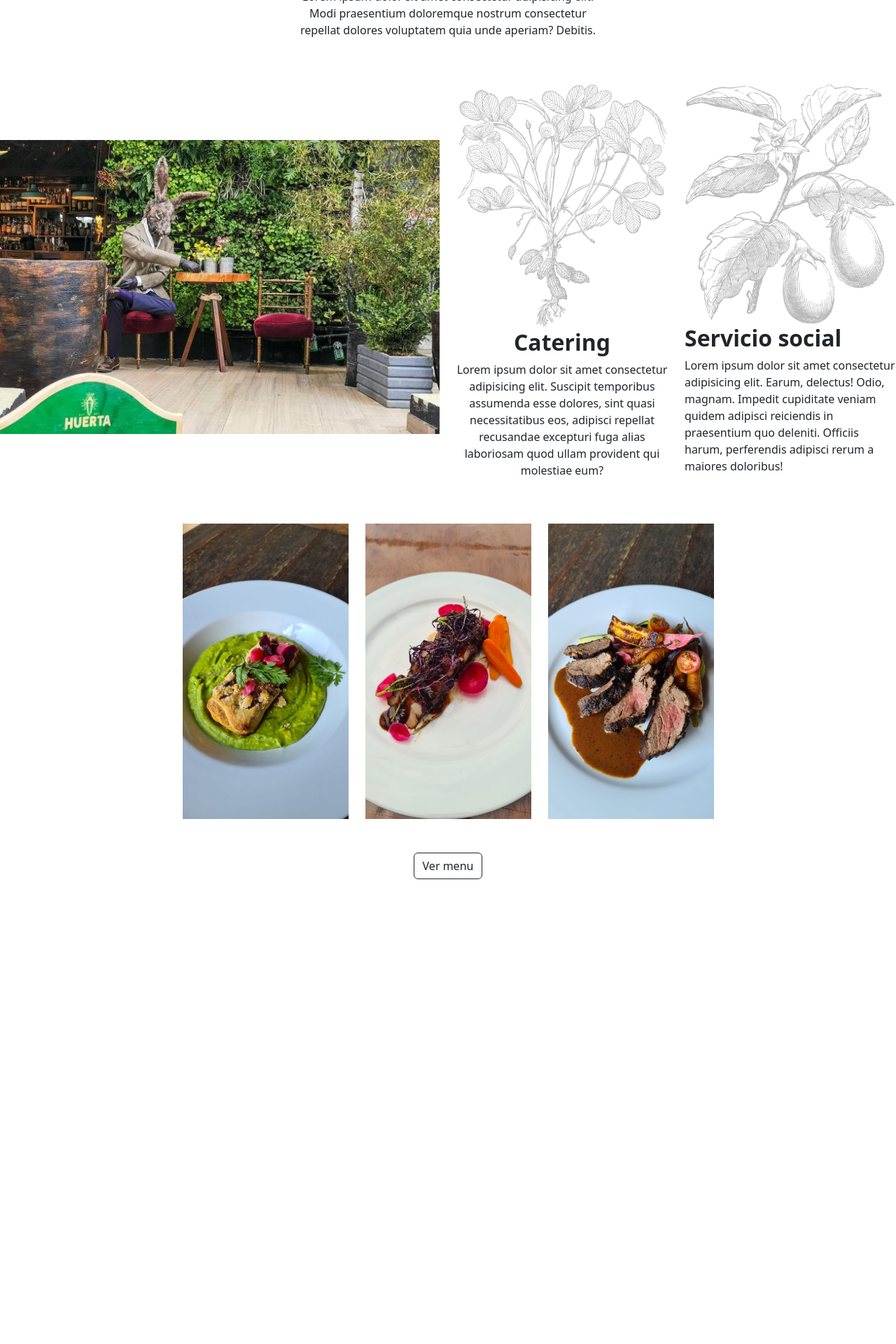
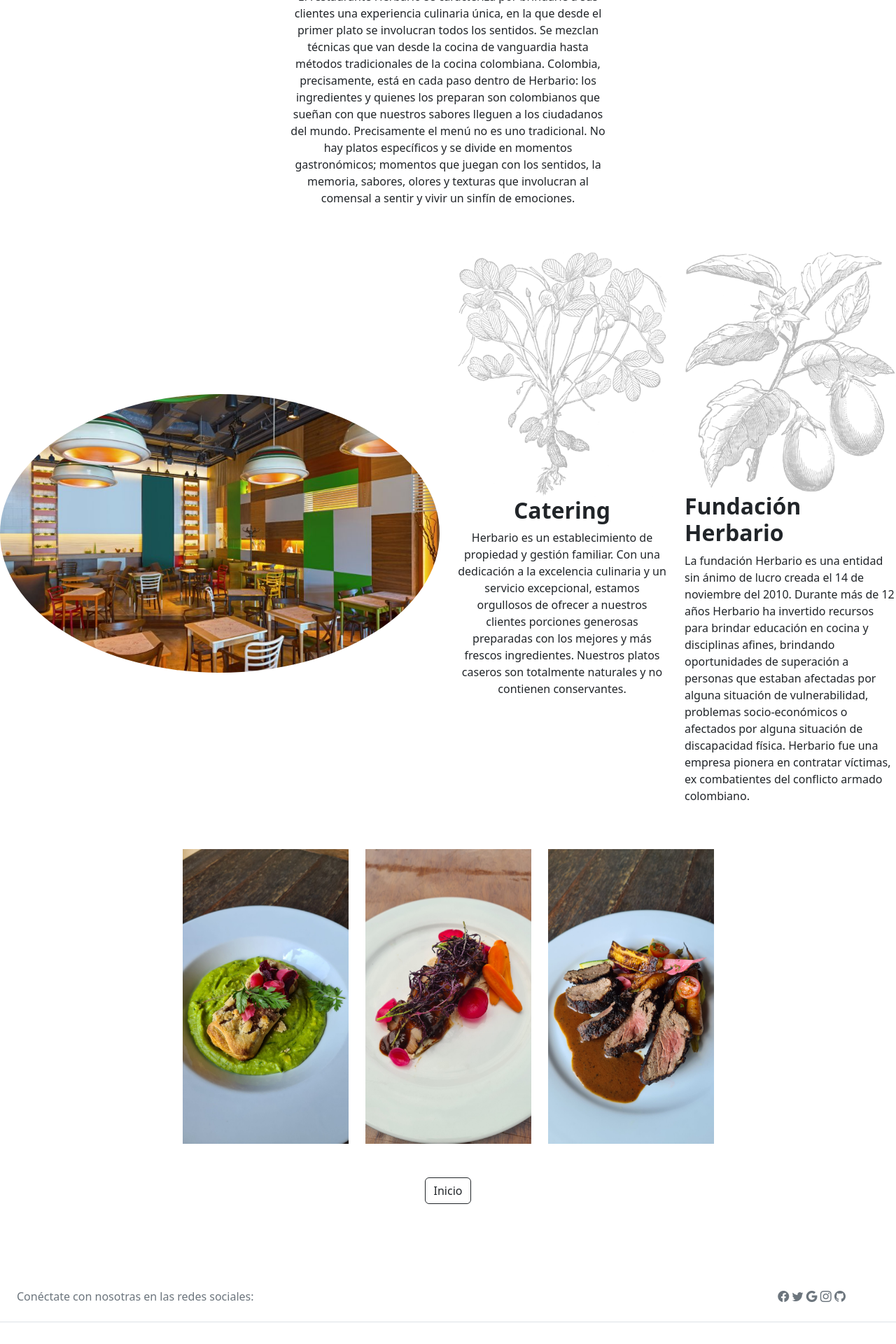
Before and after one commit to giovannyvalderrama09/restaurante-python, a Django app: page / in a window 1280 px wide. Shown: the part 1360-3280 px from the top of the page at 70% size. Before the commit the page ends 2616 px from the top, so only its background shows below. Run offline with Django 4.2, Linux system fonts and the light colour scheme; some libraries are stand-ins or nearby versions.

Commit message:
se organiza el restaurante

```diff
--- a/config/web/static/styles/estiloshome.css
+++ b/config/web/static/styles/estiloshome.css
@@ -22,7 +22,7 @@
 }
 
 .menu {
-background-color: rgb(165, 221, 165);
+background-color: rgb(49, 75, 54);
 font-size: 18px;
 }
 
--- a/config/web/templates/home.html
+++ b/config/web/templates/home.html
@@ -1,81 +1,122 @@
 <!DOCTYPE html>
 <html lang="en">
+  <head>
+    <meta charset="UTF-8" />
+    <meta http-equiv="X-UA-Compatible" content="IE=edge" />
+    <meta name="viewport" content="width=device-width, initial-scale=1.0" />
+    <!-- CSS only -->
+    <link
+      href="https://cdn.jsdelivr.net/npm/bootstrap@5.2.2/dist/css/bootstrap.min.css"
+      rel="stylesheet"
+      integrity="sha384-Zenh87qX5JnK2Jl0vWa8Ck2rdkQ2Bzep5IDxbcnCeuOxjzrPF/et3URy9Bv1WTRi"
+      crossorigin="anonymous"
+    />
 
-<head>
-    <meta charset="UTF-8">
-    <meta http-equiv="X-UA-Compatible" content="IE=edge">
-    <meta name="viewport" content="width=device-width, initial-scale=1.0">
-    <!-- CSS only -->
-    <link href="https://cdn.jsdelivr.net/npm/bootstrap@5.2.2/dist/css/bootstrap.min.css" rel="stylesheet"
-        integrity="sha384-Zenh87qX5JnK2Jl0vWa8Ck2rdkQ2Bzep5IDxbcnCeuOxjzrPF/et3URy9Bv1WTRi" crossorigin="anonymous">
+    <link rel="stylesheet" href="../static/styles/estiloshome.css" />
 
-    <link rel="stylesheet" href="../static/styles/estiloshome.css">
+    <link
+      rel="stylesheet"
+      href="https://cdnjs.cloudflare.com/ajax/libs/animate.css/4.1.1/animate.min.css"
+    />
 
-    <link rel="stylesheet" href="https://cdnjs.cloudflare.com/ajax/libs/animate.css/4.1.1/animate.min.css" />
+    <link
+      rel="stylesheet"
+      href="https://cdn.jsdelivr.net/npm/bootstrap-icons@1.9.1/font/bootstrap-icons.css"
+    />
+
+    <link rel="icon" href="../static/img/elherbario_logo.svg" />
 
     <title>Herbario</title>
   </head>
 
   <body>
-
-    <header>
-        {% include './shared/menu.html' %}
-    </header>
+    <header>{% include './shared/menu.html' %}</header>
     <main>
       <section>
         <div class="banner">
-                <img src="../static/img/elherbario_logo.svg" alt="logo de herbario">
+          <img src="../static/img/elherbario_logo.svg" alt="logo de herbario" />
         </div>
       </section>
-
-
 
       <section>
         <div class="container">
           <div class="row justify-content-center my-5">
             <div class="col-12 col-md-5 text-center">
-                        <img src="../static/img/plato.png" alt="plato" class="img-fluid w-100">
-                        <h1> El Herbario de huerta</h1>
-                        <p class="animate__animated animate__fadeInLeft wow animate__slow ">Lorem ipsum dolor sit amet
-                            consectetur adipisicing elit. Modi praesentium doloremque nostrum
-                            consectetur repellat dolores voluptatem quia unde aperiam? Debitis.</p>
+              <img
+                src="../static/img/plato.png"
+                alt="plato"
+                class="img-fluid w-100"
+              />
+              <h1>El Herbario de huerta</h1>
+              <p
+                class="animate__animated animate__fadeInLeft wow animate__slow"
+              >
+                El restaurante Herbario se caracteriza por brindarle a sus
+                clientes una experiencia culinaria única, en la que desde el
+                primer plato se involucran todos los sentidos. Se mezclan
+                técnicas que van desde la cocina de vanguardia hasta métodos
+                tradicionales de la cocina colombiana. Colombia, precisamente,
+                está en cada paso dentro de Herbario: los ingredientes y quienes
+                los preparan son colombianos que sueñan con que nuestros sabores
+                lleguen a los ciudadanos del mundo. Precisamente el menú no es
+                uno tradicional. No hay platos específicos y se divide en
+                momentos gastronómicos; momentos que juegan con los sentidos, la
+                memoria, sabores, olores y texturas que involucran al comensal a
+                sentir y vivir un sinfín de emociones.
+              </p>
             </div>
           </div>
         </div>
       </section>
 
-
       <section>
         <div class="container-fluid g-0">
           <div class="row">
             <div class="col-12 col-md-6 align-self-center">
-                        <img src="../static/img/huerta.jpeg" alt="huerta" class="img-fluid w-100">
+              <img
+                src="../static/img/inicio.jpg"
+                alt="huerta"
+                class="img-fluid w-100"
+                style="border-radius: 100%;"
+              />
             </div>
 
             <div class="col-12S col-md-6">
               <div class="row">
                 <div class="col-12 col-md-6 text-center">
-                                <img src="../static/img/vegetal_1.jpg" alt="vegetal_1" class="img-fluid w-100">
+                  <img
+                    src="../static/img/vegetal_1.jpg"
+                    alt="vegetal_1"
+                    class="img-fluid w-100"
+                  />
                   <h2 class="fw-bold">Catering</h2>
-                                <p class="animate__animated animate__bounceInRight wow animate__slow">Lorem ipsum dolor
-                                    sit
-                                    amet consectetur adipisicing elit. Suscipit temporibus assumenda esse dolores, sint
-                                    quasi necessitatibus eos, adipisci repellat recusandae excepturi fuga alias
-                                    laboriosam quod ullam provident qui molestiae eum?</p>
+                  <p
+                    class="animate__animated animate__bounceInRight wow animate__slow"
+                  >
+                  Herbario  es un establecimiento de propiedad y gestión familiar. Con una dedicación a la excelencia culinaria y un servicio excepcional, estamos orgullosos de ofrecer a nuestros clientes porciones generosas preparadas con los mejores y más frescos ingredientes. Nuestros platos caseros son totalmente naturales y no contienen conservantes.
+                  </p>
                 </div>
 
-
                 <div class="col-12 col-md-6">
-                                <img src="../static/img/vegetal_2.jpg" alt="vegetal_2" class="img-fluid w-100">
-                                <h2 class="fw-bold">
-                                    Servicio social
-                                </h2>
-                                <p class="animate__animated animate__bounceInRight wow animate__slow">Lorem ipsum dolor
-                                    sit
-                                    amet consectetur adipisicing elit. Earum, delectus! Odio, magnam. Impedit cupiditate
-                                    veniam quidem adipisci reiciendis in praesentium quo deleniti. Officiis harum,
-                                    perferendis adipisci rerum a maiores doloribus!</p>
-
+                  <img
+                    src="../static/img/vegetal_2.jpg"
+                    alt="vegetal_2"
+                    class="img-fluid w-100"
+                  />
+                  <h2 class="fw-bold">Fundación Herbario</h2>
+                  <p
+                    class="animate__animated animate__bounceInRight wow animate__slow"
+                  >
+                    La fundación Herbario es una entidad sin ánimo de lucro
+                    creada el 14 de noviembre del 2010. Durante más de 12 años
+                    Herbario ha invertido recursos para brindar educación en
+                    cocina y disciplinas afines, brindando oportunidades de
+                    superación a personas que estaban afectadas por alguna
+                    situación de vulnerabilidad, problemas socio-económicos o
+                    afectados por alguna situación de discapacidad física.
+                    Herbario fue una empresa pionera en contratar víctimas, ex
+                    combatientes del conflicto armado colombiano.
+                  </p>
                 </div>
               </div>
             </div>
@@ -83,73 +124,140 @@
         </div>
       </section>
 
-
       <section>
-            <div class="container ">
+        <div class="container">
           <div class="row justify-content-center p-5">
-                    <div class="col-12  text-center text-white"></div>
+            <div class="col-12 text-center text-white"></div>
             <div class="col-12 col-md-3">
-                        <img src="../static/img/plato1.jpg" alt="" class="img-fluid w-100 zoom">
+              <img
+                src="../static/img/plato1.jpg"
+                alt=""
+                class="animate__animated animate__backInLeft wow animate__slow img-fluid w-100 zoom"
+              />
             </div>
             <div class="col-12 col-md-3">
-                        <img src="../static/img/plato2.jpg" alt="" class="img-fluid w-100 zoom">
+              <img
+                src="../static/img/plato2.jpg"
+                alt=""
+                class="img-fluid w-100 animate__animated animate__backInUp wow animate__slow zoom"
+              />
             </div>
             <div class="col-12 col-md-3">
-                        <img src="../static/img/plato3.jpg" alt="" class="img-fluid w-100 animate__animated animate__bounceInRight wow animate__slow zoom">
+              <img
+                src="../static/img/plato3.jpg"
+                alt=""
+                class="img-fluid w-100 animate__animated animate__backInRight wow animate__slow zoom"
+              />
             </div>
             <div class="col-12 text-center p-5">
-                        <a href="#" class="btn btn-outline-dark">Ver menu</a>
+              <a href="#" class="btn btn-outline-dark">Inicio</a>
             </div>
           </div>
         </div>
       </section>
-
-
     </main>
 
+    <!-- Footer -->
+    <footer class="text-center text-lg-start text-muted">
+      <!-- Section: Social media -->
+      <section
+        class="d-flex justify-content-center justify-content-lg-between p-4 border-bottom"
+      >
+        <div class="me-5 d-none d-lg-block">
+          <span>Conéctate con nosotras en las redes sociales:</span>
+        </div>
+        <div class="mx-5">
+          <i class="bi bi-facebook"></i>
 
+          <i class="bi bi-twitter"></i>
 
+          <i class="bi bi-google"></i>
 
+          <i class="bi bi-instagram"></i>
 
+          <i class="bi bi-github"></i>
+        </div>
+      </section>
+      <!-- Section: Social media -->
 
+      <!-- Section: Links  -->
+      <section class="">
+        <div class="container text-center text-md-start mt-5">
+          <!-- Grid row -->
+          <div class="row mt-3">
+            <!-- Grid column -->
+            <div class="col-md-3 col-lg-4 col-xl-3 mx-auto mb-4">
+              <!-- Content -->
+              <h6 class="text-uppercase fw-bold mb-4">
+                <i class="fas fa-gem me-3"></i>Restaurante Herbario
+              </h6>
+              <p></p>
+            </div>
+            <!-- Grid column -->
 
+            <!-- Grid column -->
+            <div class="col-md-3 col-lg-2 col-xl-2 mx-auto mb-4">
+              <!-- Links -->
+              <h6 class="text-uppercase fw-bold mb-4">Useful links</h6>
+              <p>
+                <a href="{% url 'empleados' %}" class="text-reset"
+                  >Únete al equipo</a
+                >
+              </p>
+              <p>
+                <a href="#" class="text-reset">Inicio</a>
+              </p>
+              <p>
+                <a href="{% url 'platos' %}" class="text-reset">Ordenes</a>
+              </p>
+              <p>
+                <a href="#!" class="text-reset">Help</a>
+              </p>
+            </div>
+            <!-- Grid column -->
 
+            <!-- Grid column -->
+            <div class="col-md-4 col-lg-3 col-xl-3 mx-auto mb-md-0 mb-4">
+              <!-- Links -->
+              <h6 class="text-uppercase fw-bold mb-4">Contact</h6>
+              <p>
+                <i class="bi bi-house-door-fill"></i>Medellín: Calle 7d #43c-36
+              </p>
+              <p>
+                <i class="bi bi-envelope-plus-fill"></i>
+                info@example.com
+              </p>
+              <p><i class="bi bi-telephone-fill"></i> + 01 234 567 88</p>
+              <p><i class="bi bi-telephone-fill"></i> + 01 234 567 89</p>
+            </div>
+            <!-- Grid column -->
+          </div>
+          <!-- Grid row -->
+        </div>
+      </section>
+      <!-- Section: Links  -->
 
-
-
-
-
-
-
-
-
-
-
-
-
-
-
-
-
-
-
-
-
-
-
-
-    <footer></footer>
+      <!-- Copyright -->
+      <div
+        class="text-center p-4"
+        style="background-color: rgba(0, 0, 0, 0.05)"
+      >
+        © 2021 Copyright:
+        <a class="text-reset fw-bold">Herbario.com</a>
+      </div>
+      <!-- Copyright -->
+    </footer>
+    <!-- Footer -->
     <!-- JavaScript Bundle with Popper -->
-    <script src="https://cdn.jsdelivr.net/npm/bootstrap@5.2.2/dist/js/bootstrap.bundle.min.js"
+    <script
+      src="https://cdn.jsdelivr.net/npm/bootstrap@5.2.2/dist/js/bootstrap.bundle.min.js"
       integrity="sha384-OERcA2EqjJCMA+/3y+gxIOqMEjwtxJY7qPCqsdltbNJuaOe923+mo//f6V8Qbsw3"
-        crossorigin="anonymous"></script>
-
+      crossorigin="anonymous"
+    ></script>
 
     <script src="../static/js/wow.js"></script>
     <script>
       new WOW().init();
     </script>
-
   </body>
-
 </html>
--- a/config/web/templates/menuPlatos.html
+++ b/config/web/templates/menuPlatos.html
@@ -28,16 +28,14 @@
     <br />
     <br />
 
-    <h1>Estamos registrando platos</h1>
-
     <main>
         <div class="container mt-5">
             <div class="row">
                 <div class="col-12 col-md-5">
-                    <img src="../static/img/hambuguesa.jpg" alt="hambuguesa" class="w-100 img-fluid">
+                    <img src="../static/img/platoLogo.jpg" alt="hambuguesa" class="w-100 img-fluid">
                 </div>
                 <div class="col-12 col-md-7">
-                    <h2>Registro de platos</h2>
+                    <h2 class="text-center my-2">Registro de platos</h2>
                     <form action="">
 
                       {{formulario}}
--- a/config/web/templates/shared/menu.html
+++ b/config/web/templates/shared/menu.html
@@ -1,13 +1,12 @@
-<nav class="navbar navbar-expand-lg menu navbar-dark fixed-top">
+<nav class="navbar navbar-expand-lg navbar-dark fixed-top menu">
     <div class="container-fluid">
-      <a class="navbar-brand" href="{% url 'home' %}">Herbario</a>
-      <button class="navbar-toggler" type="button" data-bs-toggle="collapse" data-bs-target="#navbarNav" aria-controls="navbarNav" aria-expanded="false" aria-label="Toggle navigation">
+      <button class="navbar-toggler" type="button" data-bs-toggle="collapse" data-bs-target="#navbarNav">
         <span class="navbar-toggler-icon"></span>
       </button>
       <div class="collapse navbar-collapse" id="navbarNav">
         <ul class="navbar-nav">
           <li class="nav-item">
-            <a class="nav-link active" aria-current="page" href="{% url 'home' %}">Home</a>
+            <a class="nav-link active" aria-current="page" href="{% url 'home' %}">Inicio</a>
           </li>
           <li class="nav-item">
             <a class="nav-link active" href="{% url 'platos' %}">Registro platos</a>
--- a/config/web/views.py
+++ b/config/web/views.py
@@ -1,6 +1,8 @@
 from django.shortcuts import render
 
 from web.formularios.formularioPlatos import FormularioPlatos
+from web.formularios.formularioEmpleados import FormularioEmpleados
+
 
 
 # Create your views here.
@@ -16,7 +18,12 @@
 
 
 def Empleados(request):
-    return render(request, 'empleados.html')
+
+    formularioEmpleados=FormularioEmpleados()
+    data={
+        'formularioEmpleados':formularioEmpleados
+    }
+    return render(request, 'empleados.html',data)
 
 
 def Platos(request):
```
Also changed, not shown: config/web/formularios/formularioEmpleados.py (added, +44 -0 lines), config/web/formularios/formularioPlatos.py (+1 -38 lines), config/web/templates/empleados.html (+43 -22 lines), config/web/static/img/cocineros.jpg (added), config/web/static/img/inicio.jpg (added), config/web/static/img/platoLogo.jpg (added), 1 other file. Lines whose indentation alone changed are shown as unchanged.
